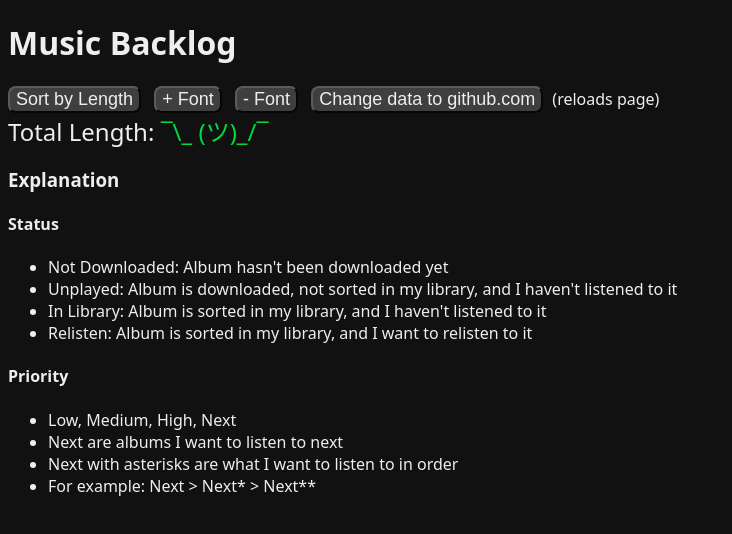
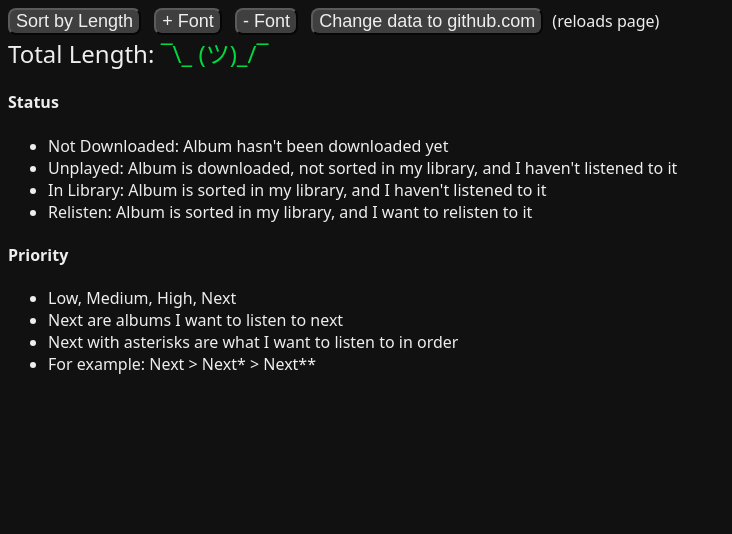
Before and after one commit to RC569/RC569.github.io, a plain HTML site: page backlog.html in a window 1280 px wide. Shown: the whole page, without its empty margins (0-732 px from the left). Drawn offline with Linux system fonts and the light colour scheme.

Commit message:
feat: remove useless headers

```diff
--- a/backlog.html
+++ b/backlog.html
@@ -14,8 +14,6 @@
 <body class="backlogcontent">
     <noscript><span style="color:red;font-size:10em;font-weight:bold;">ENABLE JAVASCRIPT</span></noscript>
     <script src="https://cdn.jsdelivr.net/npm/marked/lib/marked.umd.js"></script> <!-- Load https://github.com/markedjs/marked -->
-
-    <h1>Music Backlog</h1>
     <div class="buttons">
         <button class="sortbylengthButton" onclick="sortTableByLength()">Sort by Length</button>
         <button class="increaseButton" onclick="changeFontSize('increase')">+ Font</button>
@@ -25,8 +23,7 @@
     </div>
     <span class="length">Total Length: <span class="totallength">¯\_ (ツ)_/¯</span></span><br>
     <div id="backlog"></div>
-    <div>
-    <h3>Explanation</h3>
+    <div class="explanation">
     <h4>Status</h4>
     <ul>
         <li>Not Downloaded: Album hasn't been downloaded yet</li>
```
Lines whose indentation alone changed are shown as unchanged.
